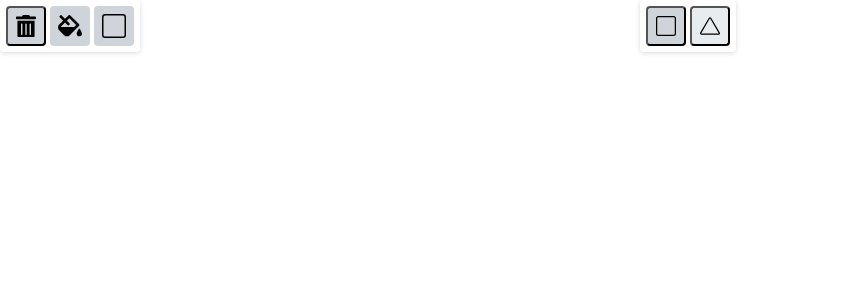
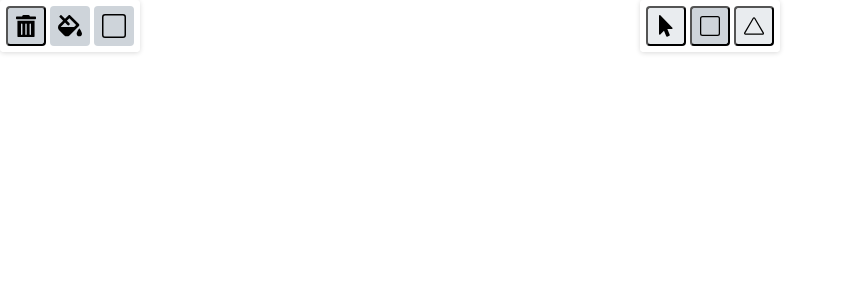
Before and after one commit to SavvyShah/excalikey, a React app: page / in a window 1280 px wide. Shown: the top 300 px of the page, without its empty margins (0-844 px from the left). Built offline with nearby package versions, Linux system fonts and the light colour scheme.

Commit message:
feat: Select shapes after drawn

```diff
--- a/src/App.tsx
+++ b/src/App.tsx
@@ -1,7 +1,13 @@
 import React, { useState } from "react";
 import "./App.scss";
 
-import { trash, triangle, square, fill as fillIcon } from "./components/icons";
+import {
+  trash,
+  triangle,
+  square,
+  fill as fillIcon,
+  pointer
+} from "./components/icons";
 
 import Button from "./components/Button";
 
@@ -14,7 +20,7 @@ import ColorPicker from "./components/ColorPicker";
 function App(): JSX.Element {
   const [canvasRef, Renderer] = useRenderer();
   const [drawing, setDrawing] = useState<boolean>(false);
-  const [selectedElement, setSelectedElement] = useState<ShapeTypes>(
+  const [selection, setSelection] = useState<ShapeTypes | "pointer">(
     ShapeTypes.rectangle
   );
   const [fill, setFill] = useState<string>("black");
@@ -24,14 +30,18 @@ function App(): JSX.Element {
     e: React.MouseEvent<HTMLCanvasElement, MouseEvent>
   ) => {
     e.preventDefault();
+    if (selection !== "pointer") {
       Renderer.setCurrent({
-      type: selectedElement,
+        type: selection,
         start: point(e.clientX, e.clientY),
         end: point(e.clientX, e.clientY),
         fill,
         stroke
       });
       setDrawing(true);
+    } else {
+      Renderer.select(e.clientX, e.clientY);
+    }
   };
   const handleMouseMove = (
     e: React.MouseEvent<HTMLCanvasElement, MouseEvent>
@@ -74,15 +84,23 @@ function App(): JSX.Element {
       </IconTray>
       <IconTray className="fixed-h-center">
         <IconButton
-          selected={selectedElement === ShapeTypes.rectangle}
-          onClick={() => setSelectedElement(ShapeTypes.rectangle)}
+          selected={selection === "pointer"}
+          onClick={() => setSelection("pointer")}
+          className="margin-0125"
+          style={{ padding: "0.7rem" }}
+        >
+          {pointer}
+        </IconButton>
+        <IconButton
+          selected={selection === ShapeTypes.rectangle}
+          onClick={() => setSelection(ShapeTypes.rectangle)}
           className="margin-0125 pad-1"
         >
           {square}
         </IconButton>
         <IconButton
-          selected={selectedElement === ShapeTypes.triangle}
-          onClick={() => setSelectedElement(ShapeTypes.triangle)}
+          selected={selection === ShapeTypes.triangle}
+          onClick={() => setSelection(ShapeTypes.triangle)}
           className="margin-0125 pad-1"
         >
           {triangle}
--- a/src/components/icons.tsx
+++ b/src/components/icons.tsx
@@ -33,6 +33,11 @@ const createIcon = (d: string | React.ReactNode, opts: number | Opts = 512) => {
 export const circle = createIcon(
   "M256 8C119 8 8 119 8 256s111 248 248 248 248-111 248-248S393 8 256 8zm0 448c-110.5 0-200-89.5-200-200S145.5 56 256 56s200 89.5 200 200-89.5 200-200 200z",
   { width: 16, height: 16 }
+);
+
+export const pointer = createIcon(
+  "M302.189 329.126H196.105l55.831 135.993c3.889 9.428-.555 19.999-9.444 23.999l-49.165 21.427c-9.165 4-19.443-.571-23.332-9.714l-53.053-129.136-86.664 89.138C18.729 472.71 0 463.554 0 447.977V18.299C0 1.899 19.921-6.096 30.277 5.443l284.412 292.542c11.472 11.179 3.007 31.141-12.5 31.141z",
+  { width: 320, height: 512 }
 );
 
 export const triangle = createIcon(
--- a/src/services/hooks/useRenderer.ts
+++ b/src/services/hooks/useRenderer.ts
@@ -16,6 +16,7 @@ interface Renderer {
   addCurrent: () => void;
   clear: () => void;
   setCurrent: (update: Update) => void;
+  select: (x: number, y: number) => void;
 }
 
 const Config = {
@@ -23,6 +24,7 @@ const Config = {
 };
 
 type Current = {
+  confirmed: false;
   drawable: Drawable;
   type: ShapeTypes;
   start: Point;
@@ -32,6 +34,7 @@ type Current = {
 };
 
 const BaseCurrent: Current = {
+  confirmed: false,
   drawable: null,
   type: ShapeTypes.rectangle,
   start: point(0, 0),
@@ -51,6 +54,7 @@ type Update = {
 type RenderState =
   | {
       id: number;
+      confirmed: true;
       drawable: Drawable;
       shape: ExcaliShape;
     }
@@ -90,6 +94,15 @@ const useRenderer = (): [
   }, []);
 
   const Renderer: Renderer = {
+    select: (x: number, y: number) => {
+      for (const state of canvasState.values()) {
+        if (state.confirmed) {
+          if (state.shape.contains(point(x, y))) {
+            return state;
+          }
+        }
+      }
+    },
     addCurrent: () => {
       let shape: ExcaliShape;
       if (current.type === ShapeTypes.rectangle) {
@@ -111,7 +124,7 @@ const useRenderer = (): [
       setCanvasState(
         new Map([
           ...canvasState,
-          [id, { shape, drawable: current.drawable, id }]
+          [id, { shape, drawable: current.drawable, id, confirmed: true }]
         ])
       );
       setCurrent({
```
Lines whose indentation alone changed are shown as unchanged.
